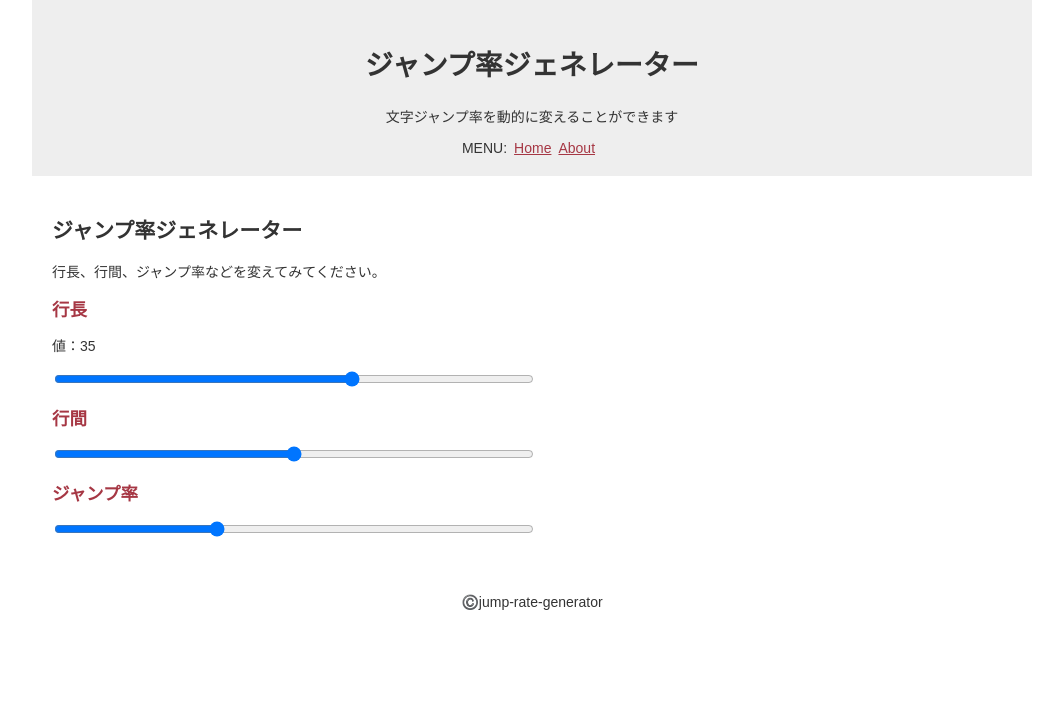
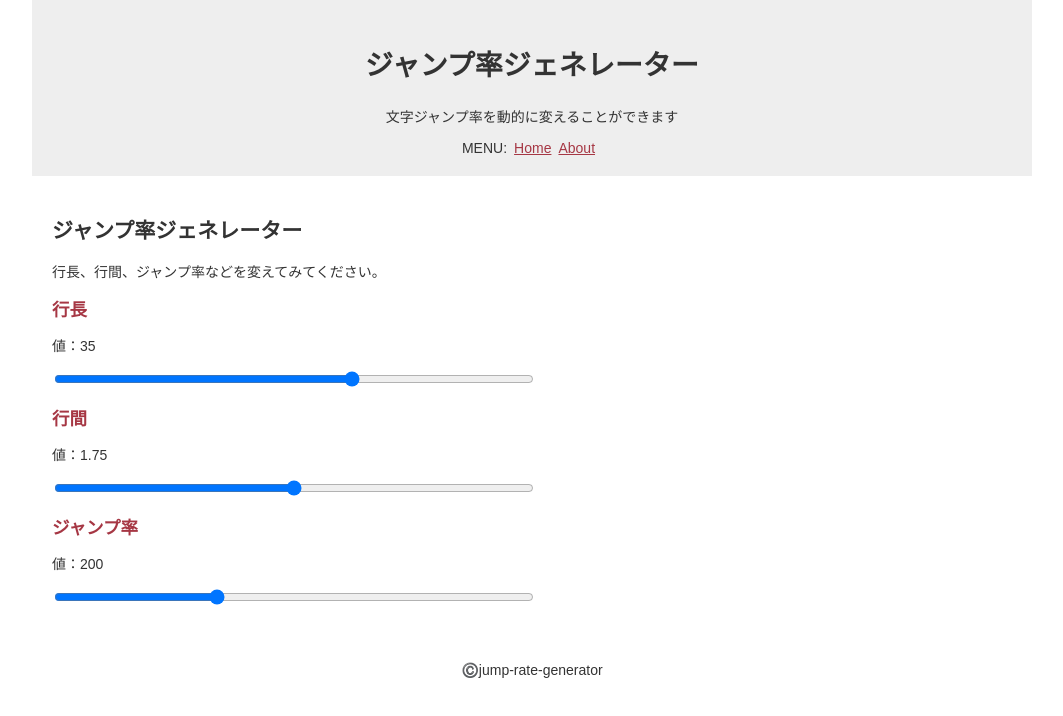
Before and after one commit to ryo-i/jump-rate-generator, a React (Create React App) app: page / in a window 1280 px wide. Shown: the top 716 px of the page, without its empty margins (108-1171 px from the left). Built offline with nearby package versions, Linux system fonts and the light colour scheme.

Commit message:
下のツマミも動かす

```diff
--- a/src/Inner.tsx
+++ b/src/Inner.tsx
@@ -17,11 +17,25 @@ const test = (e: React.ChangeEvent<HTMLInputElement>) => {
 function Inner() {
 
   const [lineLength, setLineLength] = useState(35);
+  const [lineHeight, setLineHeight] = useState(1.75);
+  const [jumpRate, setJumpRate] = useState(200);
 
   const changelineLength = (e: React.ChangeEvent<HTMLInputElement>) => {
     let changeValue: number = Number(e.target.value);
     console.log(changeValue);
     setLineLength(changeValue);
+  };
+
+  const changeLineHeight = (e: React.ChangeEvent<HTMLInputElement>) => {
+    let changeValue: number = Number(e.target.value);
+    console.log(changeValue);
+    setLineHeight(changeValue);
+  };
+
+  const changeJumpRate = (e: React.ChangeEvent<HTMLInputElement>) => {
+    let changeValue: number = Number(e.target.value);
+    console.log(changeValue);
+    setJumpRate(changeValue);
   };
 
   return (
@@ -33,11 +47,13 @@ function Inner() {
         </section>
         <section>
           <h2>行間</h2>
-          <InputRange type="range" name="range" min="1" max="2.5" value="1.75" step="0.01" onChange={test}></InputRange>
+          <p>値：{lineHeight}</p>
+          <InputRange type="range" name="range" min="1" max="2.5" defaultValue={lineHeight} onChange={changeLineHeight} step="0.01"></InputRange>
         </section>
         <section>
           <h2>ジャンプ率</h2>
-          <InputRange type="range" name="range" min="100" max="400" value="200" onChange={test}></InputRange>
+          <p>値：{jumpRate}</p>
+          <InputRange type="range" name="range" min="100" max="400" defaultValue={jumpRate} onChange={changeJumpRate}></InputRange>
         </section>
     </div>
   );
```
